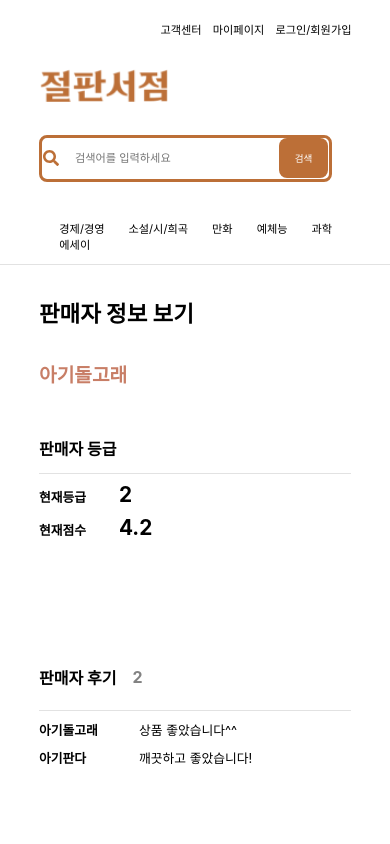
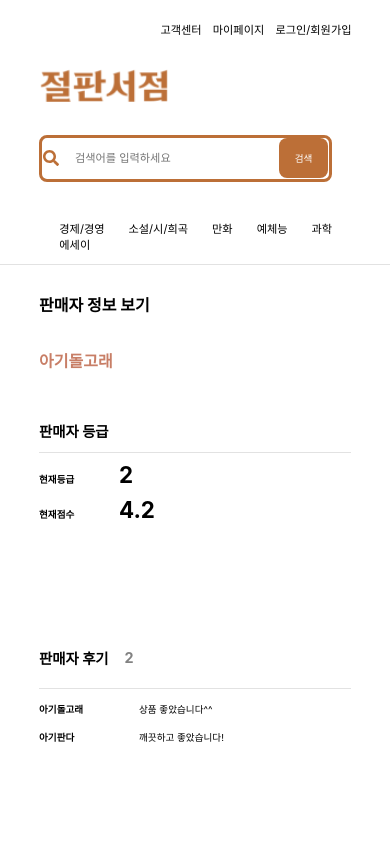
Before and after one commit to sonlucy/RareBookStore, a React (Create React App) app in the folder front_end/: page /SellerInfoPage in a window 390 px wide. Shown: the top 844 px of the page. Built offline with nearby package versions, Linux system fonts and the light colour scheme.

Commit message:
반응형 추가

```diff
--- a/front_end/src/styled/SellerInfo.css
+++ b/front_end/src/styled/SellerInfo.css
@@ -2,7 +2,6 @@
   max-width: 1000px;
   padding: 4vw 10vw;
   margin: 0 auto;
-  /* 수평 가운데 정렬을 위한 마진 설정 */
   text-align: left;
 }
 .sbk-seller-info-container * {
@@ -14,13 +13,11 @@
 }
 
 .sbk-seller-info-heading h1 {
-/*   font-size: 2rem; */
-font-size: 22px;
+font-size: 1.375rem; /* 22px; */
   margin-bottom: 2rem;
 }
 .sbk-seller-info-heading h2 {
-/*   font-size: 1.7rem; */
-font-size: 22px;
+font-size: 1.375rem; /* 22px; */
   color: #C87E66;
 }
 
@@ -31,8 +28,7 @@ font-size: 22px;
 
 .sbk-seller-info-grade h2,
 .sbk-seller-info-reviews h2 { /* 판매자등급, 판매자후기 */
-/*   font-size: 1.4rem; */
-  font-size: 18px;
+  font-size: 1.125rem;/*  18px; */
   margin-right: 1rem;
 }
 
@@ -44,7 +40,7 @@ font-size: 22px;
 
 .sbk-seller-info-value {
 /*   font-size: 2rem; */
-  font-size: 35px;
+  font-size: 2.1875rem; /* 35px; */
   font-weight: bold;
 }
 
@@ -58,14 +54,12 @@ font-size: 22px;
 
 .sbk-review-content {
   margin-left: 20px;
-/*   font-size: 1.2rem; */
-font-size: 14px;
+  font-size: 0.875rem;/*  14px; */
 }
 
 .sbk-seller-info-label,
 .sbk-review-buyer-name {
-/*   font-size: 1.2rem; */
-font-size: 14px;
+  font-size: 0.875rem;/*  14px; */
   font-weight: bold;
 
   display: inline-block;
@@ -82,56 +76,56 @@ font-size: 14px;
 @media screen and (max-width: 768px) {
 
   .sbk-seller-info-heading h1 {
-    font-size: 1.7rem;
+    font-size: 1.1rem;
   }
   .sbk-seller-info-heading h2 {
-    font-size: 1.5rem;
+    font-size: 1.1rem;
   }
   .sbk-seller-info-grade h2,
   .sbk-seller-info-reviews h2 {
-    font-size: 1.2rem;
+    font-size: 1rem;
   }
 
 
   .sbk-seller-info-value {
     font-size: 1.8rem;
   }
+
+  .sbk-review-content {
+    font-size: 0.7rem;
+  }
   .sbk-seller-info-label,
   .sbk-review-buyer-name {
-    font-size: 1rem; /* calc(1.2rem - 0.2rem); */
+    font-size: 0.7rem; /* calc(1.2rem - 0.2rem); */
     width: 5rem;
 
-  }
-
-  .sbk-review-content {
-    font-size: 1rem;
   }
 }
 
 @media screen and (max-width: 425px) {
 
   .sbk-seller-info-heading h1 {
-    font-size: 1.4rem;
+    font-size: 1rem;
   }
 
   .sbk-seller-info-heading h2 {
-    font-size: 1.2rem;
+    font-size: 1rem;
   }
-
   .sbk-seller-info-grade h2,
   .sbk-seller-info-reviews h2 {
-    font-size: 1rem;
+    font-size: 0.9rem;
   }
 
   .sbk-seller-info-value {
-    font-size: 1.3rem;
+    font-size: 1.4rem;
   }
+  .sbk-review-content {
+    font-size: 0.6rem;
+  }
+
   .sbk-seller-info-label,
   .sbk-review-buyer-name {
-    font-size: 0.8rem;
+    font-size: 0.6rem;
 /*     width: 3rem; */
   }
-  .sbk-review-content {
-    font-size: 0.8rem;
-  }
 }
```
